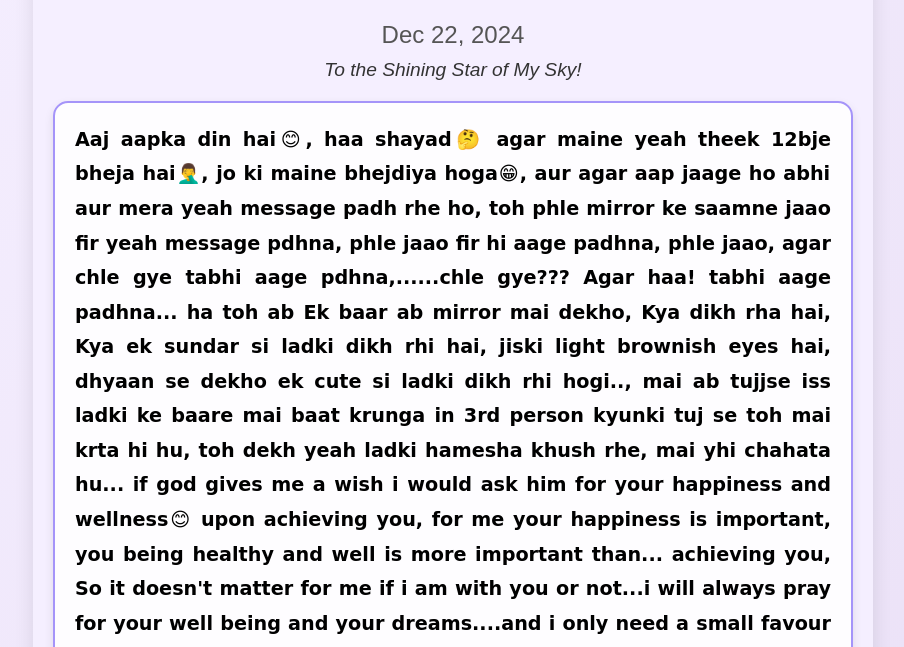
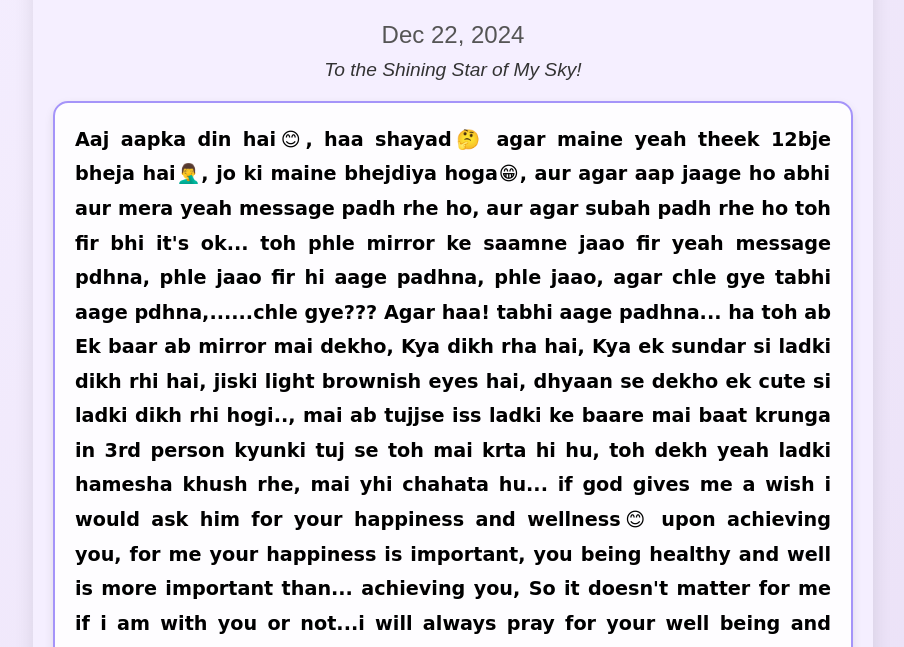
Before and after one commit to harshit-164/TheWebsite, a plain HTML site: page index.html in a window 1280 px wide. Shown: the part 148-795 px from the top of the page, without its empty margins (187-1091 px from the left). Drawn offline with Linux system fonts and the light colour scheme.

Commit message:
Update index.html

```diff
--- a/index.html
+++ b/index.html
@@ -17,6 +17,7 @@
                 <p class="msg">
                     Aaj aapka din hai😊, haa shayad🤔 agar maine yeah theek 12bje bheja hai🤦‍♂️,
                     jo ki maine bhejdiya hoga😁, aur agar aap jaage ho abhi aur mera yeah message padh rhe ho,
+                    aur agar subah padh rhe ho toh fir bhi it's ok...
                     toh phle mirror ke saamne jaao fir yeah message pdhna, phle jaao fir hi aage padhna,
                     phle jaao, agar chle gye tabhi aage pdhna,......chle gye??? Agar haa! tabhi aage padhna...
                     ha toh ab Ek baar ab mirror mai dekho, Kya dikh rha hai, Kya ek sundar si ladki dikh rhi hai,
```
